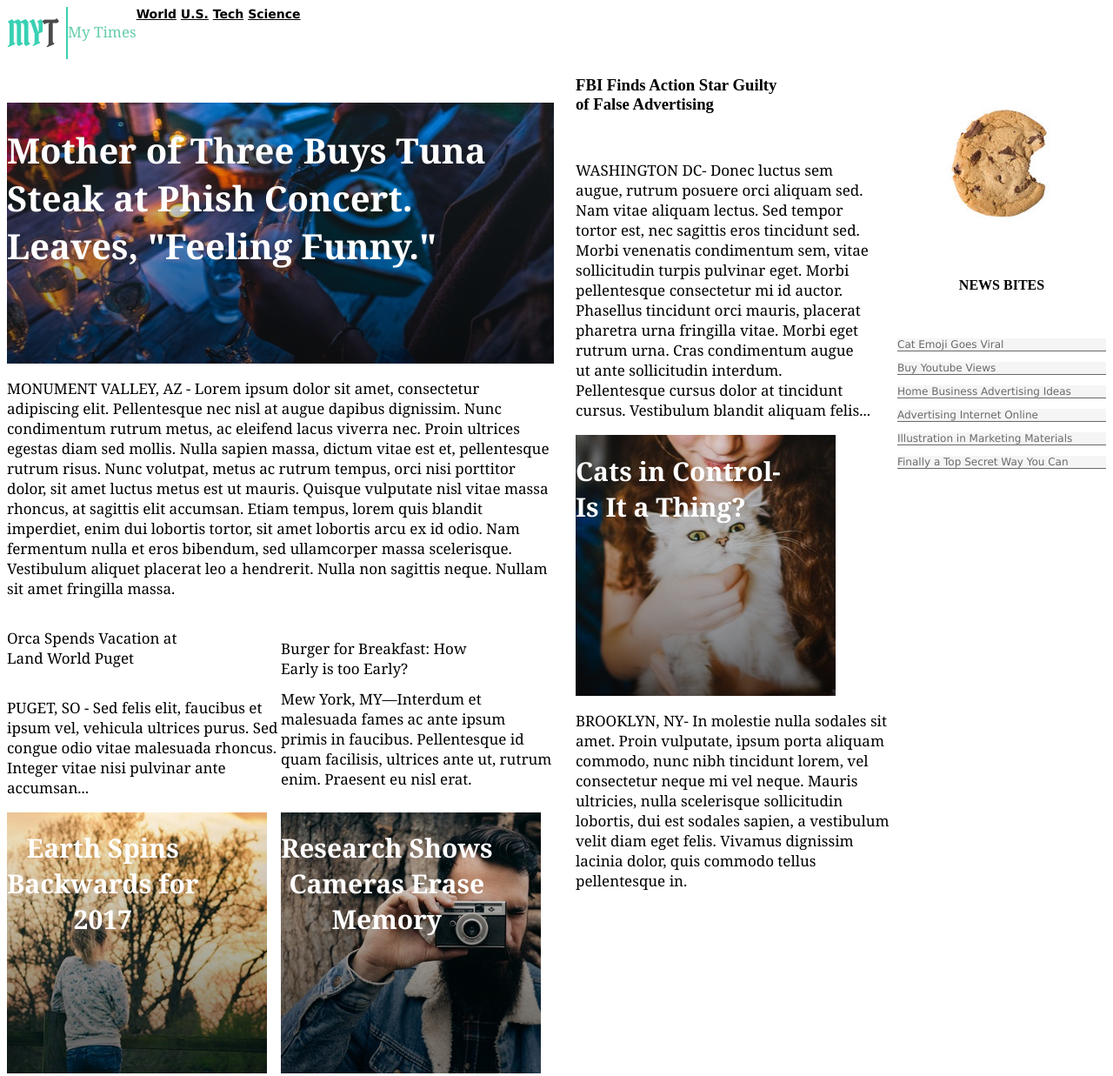
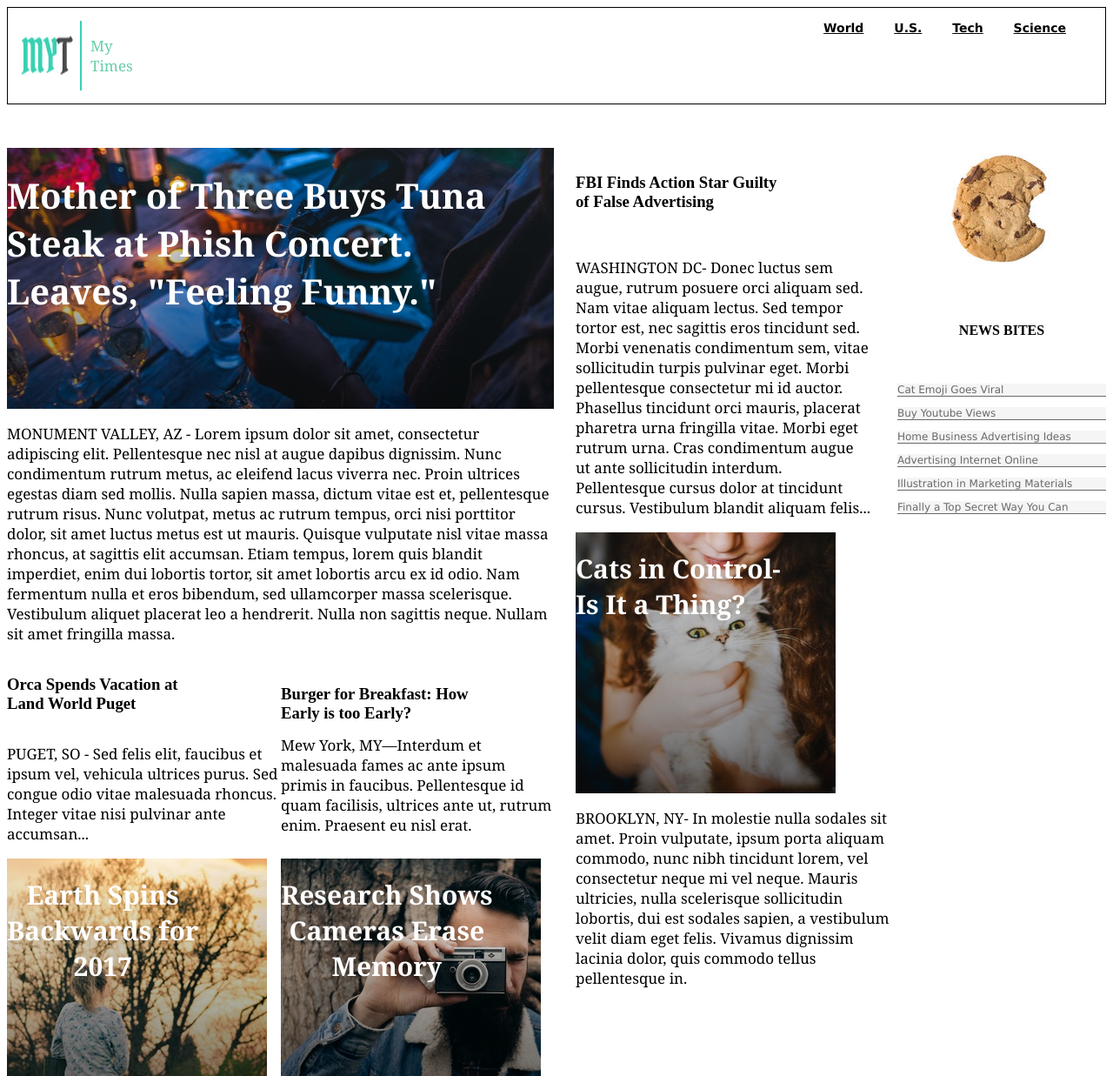
Before and after one commit to REThornton/My-Times, a plain HTML site: page index.html in a window 1280 px wide. Shown: the top 1237 px of the page at 87% size. Drawn offline with Linux system fonts and the light colour scheme.

Commit message:
corrections
corrected headings and nearly fixed header

```diff
--- a/Resources/style.css
+++ b/Resources/style.css
@@ -1,19 +1,25 @@
 /*Header*/
 .headcontainer{
   display: flex;
+  border-style: solid;
+  border-width: thin;
+  padding: 15px;
 }
 span{
   display: inline-block;
   font-family: Verdana;
   font-size: 14px;
   font-weight: bold;
+  text-align: right;
+  width: 100%;
 }
 .logo{
   color: MediumAquamarine;
-  : center;
+  padding-left: 10px;
 }
 a{
   color: black;
+  padding-right: 30px;
 }
 
 /*BODY*/
@@ -71,6 +77,7 @@ a{
   display: flex;
   flex-direction: column;
   padding-right: 30px;
+  padding-top: 60px;
 }
 .story5{
   display: flex;
--- a/index.html
+++ b/index.html
@@ -26,7 +26,7 @@
     <div class="bodycontainer2">
       <div class="column.split">
         <div class="story2">
-        <p id="Orca">Orca Spends Vacation at </br>Land World Puget</p>
+        <h3 id="Orca">Orca Spends Vacation at </br>Land World Puget</h3>
         <p id="Orca">PUGET, SO - Sed felis elit, faucibus et ipsum vel, vehicula ultrices purus. Sed congue odio vitae malesuada rhoncus. Integer vitae nisi pulvinar ante accumsan...</p>
       </div>
         <div class="Fall"><img src="Resources\fall.jpg" alt="Photo of Fall Season"/><h1 class="Earth">Earth Spins </br>Backwards for </br>2017</h1></div>
@@ -34,7 +34,7 @@
   </div>
       <div class="column.split">
       <div class="story3">
-        <p id="Burgercap">Burger for Breakfast: How </br>Early is too Early?</p>
+        <h3 id="Burgercap">Burger for Breakfast: How </br>Early is too Early?</h3>
         <p id="Burger">Mew York, MY—Interdum et malesuada fames ac ante ipsum primis in faucibus. Pellentesque id quam facilisis, ultrices ante ut, rutrum enim. Praesent eu nisl erat.</p>
       </div>
         <div class="camera" id="Burgerpos"><img src="Resources\camera.jpg" alt="Photo of Camera"/><h1 class="Research">Research Shows </br> Cameras Erase </br>Memory</h1></div>
```
